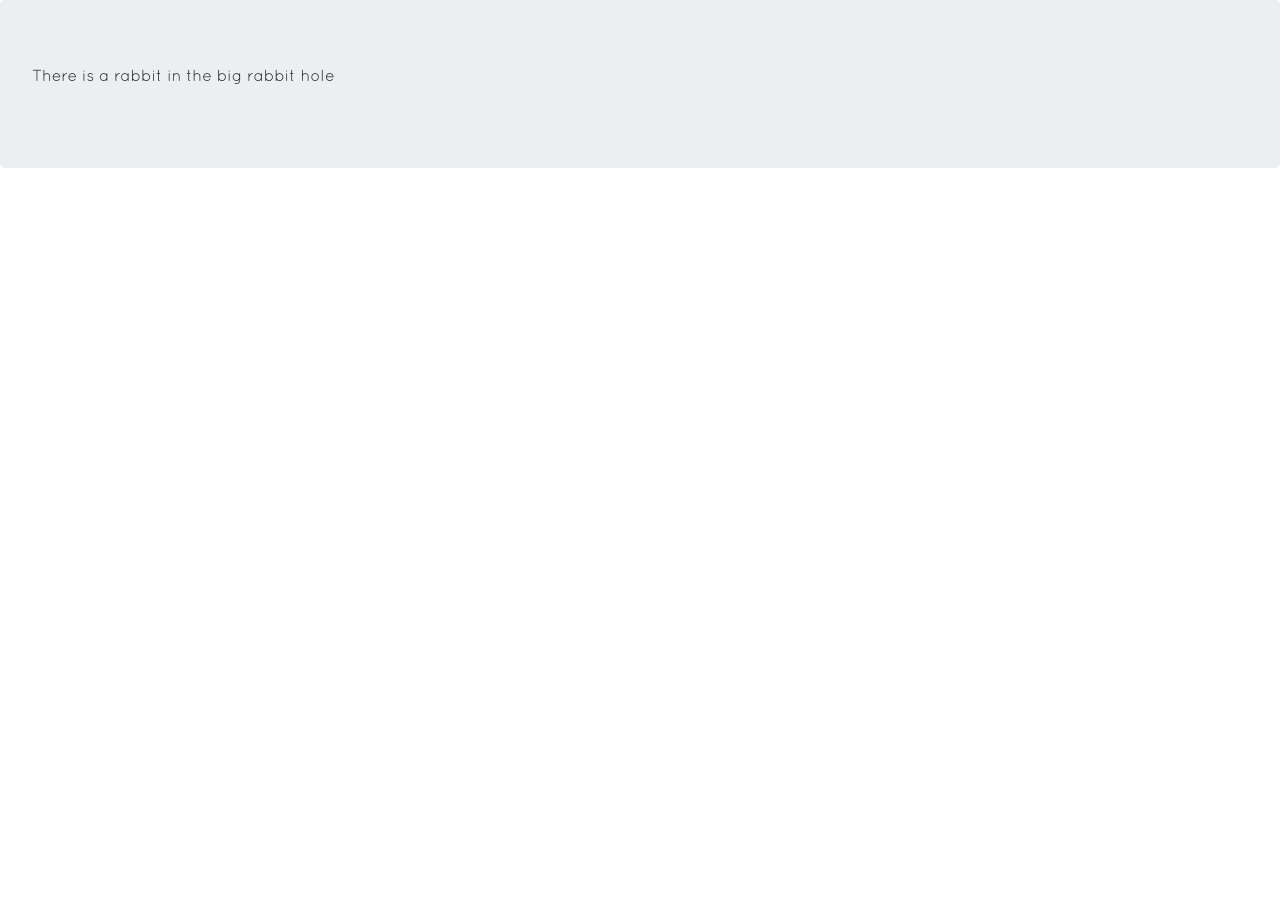
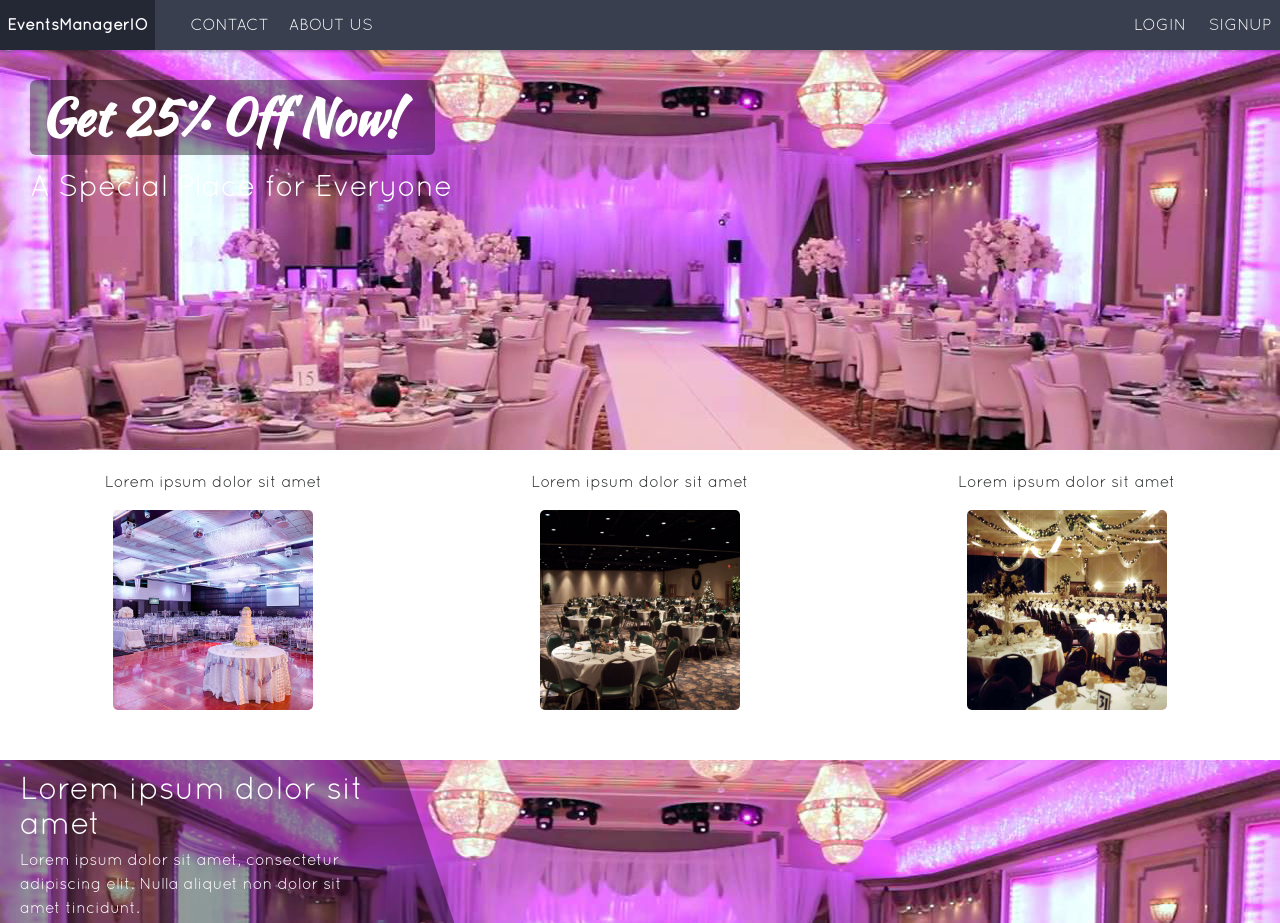
Before and after one commit to appcypher/events-manager-io, a website: page template/index.html in a window 1280 px wide. Shown: the top 923 px of the page. Before the commit the page ends 800 px from the top, so only its background shows below. Drawn offline with Linux system fonts and the light colour scheme.

Commit message:
Complete home page

```diff
--- a/template/index.html
+++ b/template/index.html
@@ -14,8 +14,82 @@
   </head>
   <!-- Body -->
   <body>
-    <div class="jumbotron">
-      <p>There is a rabbit in the big rabbit hole</p>
+    <!-- Navbar -->
+    <nav class="io-navbar io-fixed-top"><a href="index.html" class="io-brand">
+        <div class="io-text">EventsManagerIO</div><img src="icons/brand.png" class="io-img"></a>
+      <div class="io-middle io-start"><a href="#contact">CONTACT </a><a href="#about">ABOUT US </a></div>
+      <div class="io-end"> <a href="login.html" class="io-text">LOGIN</a><a href="signup.html" class="io-text">SIGNUP</a></div>
+    </nav>
+    <!-- Content Body-->
+    <div class="io-body-content io-banner-head">
+      <div class="io-parallax">
+        <h1>Get 25% 0ff Now!</h1>
+        <p>A Special Place for Everyone</p>
+      </div>
+      <div class="container-fluid">
+        <div class="row io-top-row justify-content-center">
+          <div class="col-12 col-md-4">
+            <div class="io-home-card">
+              <p>Lorem ipsum dolor sit amet</p><img src="images/center4.jpg">
+            </div>
+          </div>
+          <div class="col-12 col-md-4">
+            <div class="io-home-card">
+              <p>Lorem ipsum dolor sit amet</p><img src="images/center1.jpg">
+            </div>
+          </div>
+          <div class="col-12 col-md-4">
+            <div class="io-home-card">
+              <p>Lorem ipsum dolor sit amet</p><img src="images/center3.jpg">
+            </div>
+          </div>
+        </div>
+      </div>
+      <div class="io-slant">
+        <div class="io-content">
+          <h2>Lorem ipsum dolor sit amet</h2>
+          <p>Lorem ipsum dolor sit amet, consectetur adipiscing elit. Nulla aliquet non dolor sit amet tincidunt.</p>
+        </div>
+      </div>
+      <div class="io-slant io-reverse">
+        <div class="io-content">
+          <h2>Lorem ipsum dolor sit amet</h2>
+          <p>Lorem ipsum dolor sit amet, consectetur adipiscing elit. Nulla aliquet non dolor sit amet tincidunt.</p>
+        </div>
+      </div>
+      <div class="io-about">
+        <h1>ABOUT US </h1>
+        <p>Lorem ipsum dolor sit amet, consectetur adipiscing elit. Nulla aliquet non dolor sit amet tincidunt.</p>
+        <p>Lorem ipsum dolor sit amet, consectetur adipiscing elit. Nulla aliquet non dolor sit amet tincidunt.</p>
+        <p>Lorem ipsum dolor sit amet, consectetur adipiscing elit. Nulla aliquet non dolor sit amet tincidunt.</p>
+        <p>Lorem ipsum dolor sit amet, consectetur adipiscing elit. Nulla aliquet non dolor sit amet tincidunt.</p>
+        <p>Lorem ipsum dolor sit amet, consectetur adipiscing elit. Nulla aliquet non dolor sit amet tincidunt.</p>
+      </div>
+      <div class="io-footer">
+        <div class="container-fluid"> </div>
+        <div class="row io-top-row justify-content-center">
+          <div class="col-4">
+            <p>Lorem ipsum dolor sit amet</p>
+            <p>Lorem ipsum dolor sit amet</p>
+            <p>Lorem ipsum dolor sit amet</p>
+            <p>Lorem ipsum dolor sit amet</p>
+          </div>
+          <div class="col-4">
+            <p>Lorem ipsum dolor sit amet</p>
+            <p>Lorem ipsum dolor sit amet</p>
+            <p>Lorem ipsum dolor sit amet</p>
+            <p>Lorem ipsum dolor sit amet</p>
+            <p>Lorem ipsum dolor sit amet</p>
+          </div>
+          <div class="col-4">
+            <p>Lorem ipsum dolor sit amet</p>
+            <p>Lorem ipsum dolor sit amet</p>
+            <p>Lorem ipsum dolor sit amet</p>
+            <p>Lorem ipsum dolor sit amet</p>
+            <p>Lorem ipsum dolor sit amet</p>
+          </div>
+        </div>
+      </div>
     </div>
   </body>
   <!-- Scripts -->
```
